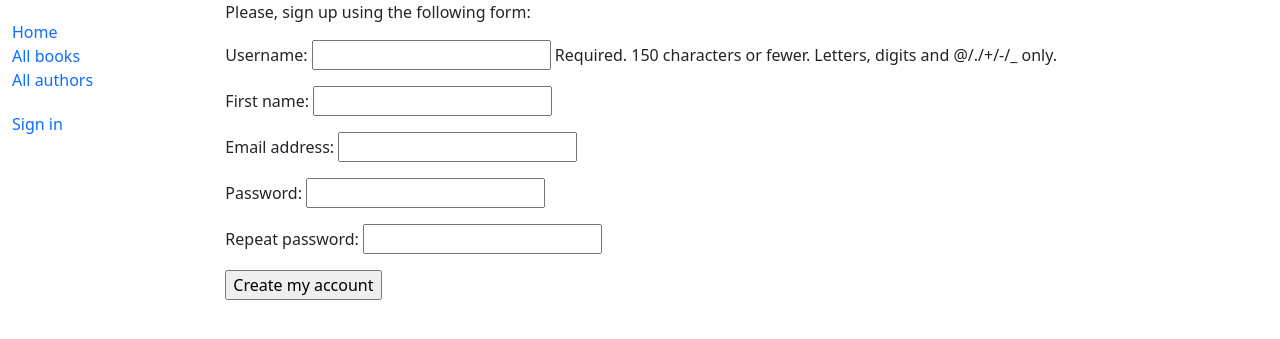
After one commit to mdlufy/django-mangalib, a Django app: page /catalog/registration/ in a window 1280 px wide. The commit adds this page. Shown: the top 339 px of the page. Run offline with Django 4.2, Linux system fonts and the light colour scheme.

Commit message:
added registration functionality

```diff
--- a/catalog/forms.py
+++ b/catalog/forms.py
@@ -26,3 +26,20 @@ class CommentForm(forms.ModelForm):
     class Meta:
         model = Comment
         fields = ['body']
+
+
+from django.contrib.auth.models import User
+
+class UserRegistrationForm(forms.ModelForm):
+    password = forms.CharField(label='Password', widget=forms.PasswordInput)
+    password2 = forms.CharField(label='Repeat password', widget=forms.PasswordInput)
+
+    class Meta:
+        model = User
+        fields = ('username', 'first_name', 'email')
+
+    def clean_password2(self):
+        cd = self.cleaned_data
+        if cd['password'] != cd['password2']:
+            raise forms.ValidationError('Passwords don\'t match.')
+        return cd['password2']
--- /dev/null
+++ b/catalog/templates/catalog/registration.html
@@ -0,0 +1,11 @@
+{% extends "base_generic.html" %}
+
+
+{% block content %}
+    <p>Please, sign up using the following form:</p>
+    <form action="." method="post">
+        {{ user_form.as_p }}
+        {% csrf_token %}
+        <p><input type="submit" value="Create my account"></p>
+    </form>
+{% endblock %}
--- /dev/null
+++ b/catalog/templates/catalog/registration_done.html
@@ -0,0 +1,6 @@
+{% extends "base_generic.html" %}
+
+{% block content %}
+    <h1>Welcome, {{ new_user.first_name }}!</h1>
+    <p>Your account has been successfully created. Now you can <a href="{% url 'login' %}?next=/catalog">Sign in</a>.</p>
+{% endblock %}
--- a/catalog/urls.py
+++ b/catalog/urls.py
@@ -36,3 +36,7 @@ urlpatterns += [
     path('book/<int:pk>/update/', views.BookUpdate.as_view(), name='book-update'),
     path('book/<int:pk>/delete/', views.BookDelete.as_view(), name='book-delete'),
 ]
+
+urlpatterns += [
+    path('registration/', views.registration, name='registration'),
+]
--- a/catalog/views.py
+++ b/catalog/views.py
@@ -189,3 +189,19 @@ class BookDelete(PermissionRequiredMixin, DeleteView):
     model = Book
     success_url = reverse_lazy('books')
     permission_required = 'catalog.can_mark_returned'
+
+
+
+from .forms import UserRegistrationForm
+
+def registration(request):
+    if request.method == 'POST':
+        user_form = UserRegistrationForm(request.POST)
+        if user_form.is_valid():
+            new_user = user_form.save(commit=False)
+            new_user.set_password(user_form.cleaned_data['password'])
+            new_user.save()
+            return render(request, 'catalog/registration_done.html', {'new_user': new_user})
+    else:
+        user_form = UserRegistrationForm()
+    return render(request, 'catalog/registration.html', {'user_form': user_form})
--- a/templates/registration/login.html
+++ b/templates/registration/login.html
@@ -12,6 +12,9 @@
     please login with an account that has access.</p>
     {% else %}
     <p>Please login to see this page.</p>
+    <p>If you don't have an account
+        <a href="{% url 'registration' %}">Sign up</a>
+    </p>
     {% endif %}
 {% endif %}
 
```
